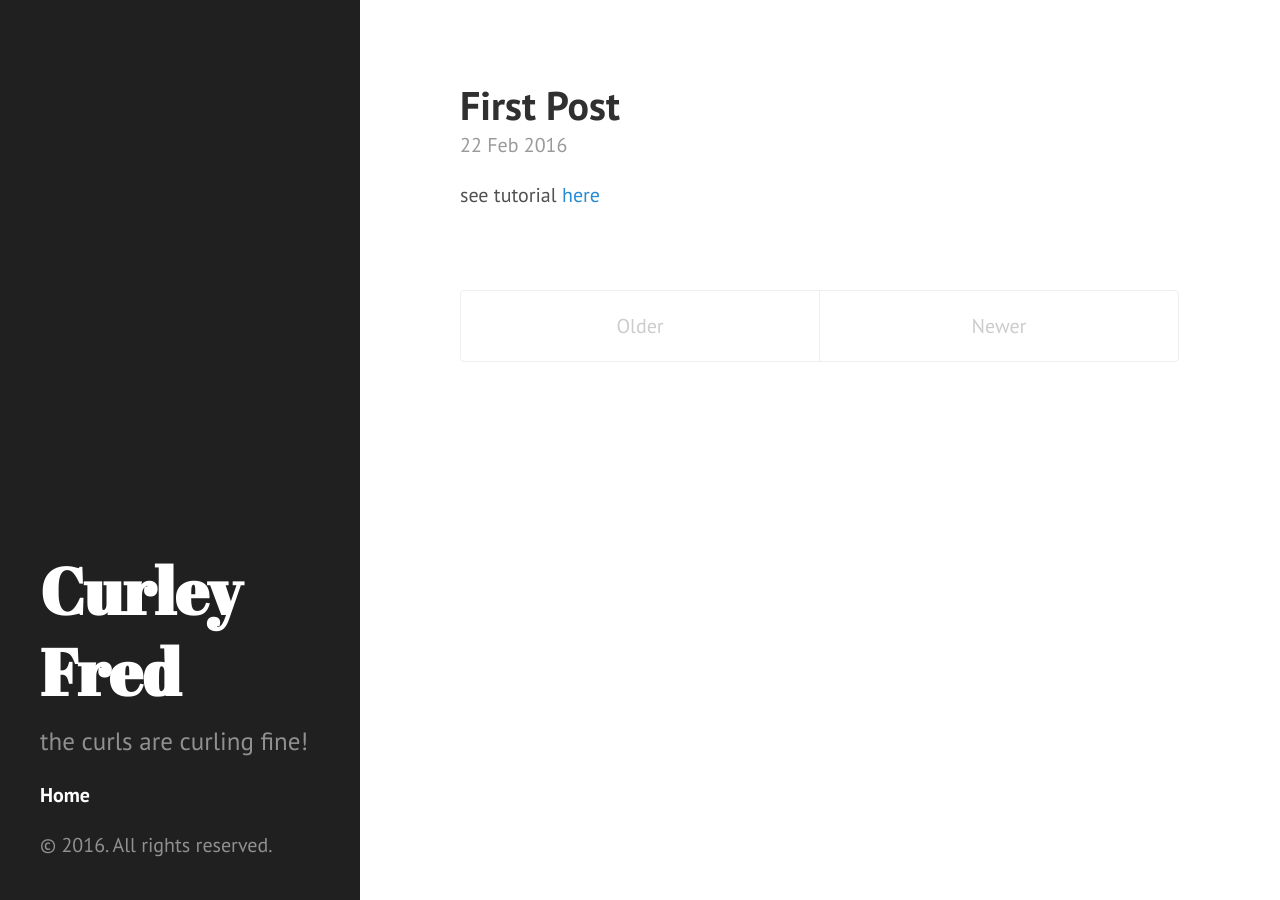
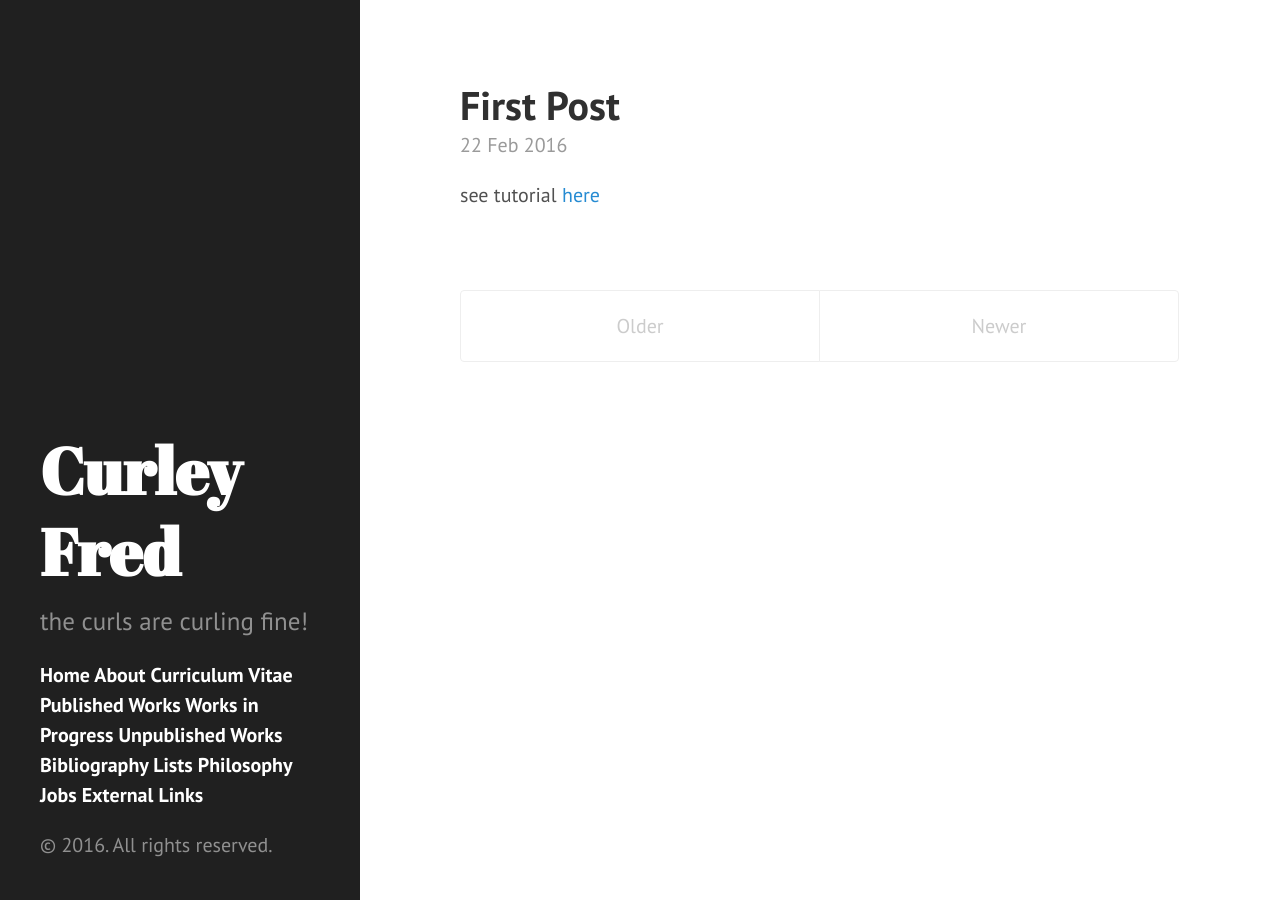
Before and after one commit to ffsattarov/ffsattarov.github.io, a Jekyll site: the page built from index.html, in a window 1280 px wide. Built offline with Jekyll 4.4.1, drawn with Linux system fonts in a browser that asks for light colours; the list of posts is cut into pages by our own code.

Commit message:
Update sidebar.html

```diff
--- a/_includes/sidebar.html
+++ b/_includes/sidebar.html
@@ -8,6 +8,14 @@
     <ul class="sidebar-nav">
       <li class="sidebar-nav-item{% if page.title == "Home" %} active{% endif %}">
         <a href="/">Home</a>
+        <a href="/">About</a>
+        <a href="/curriculum-vitae">Curriculum Vitae</a>
+        <a href="/published-works">Published Works</a>
+        <a href="/works-in-progress">Works in Progress</a>
+        <a href="/unpublished-works">Unpublished Works</a>
+        <a href="/bibliography-lists">Bibliography Lists</a>
+        <a href="/philosophy-jobs">Philosophy Jobs</a>
+        <a href="/external-links">External Links</a>
       </li>
 
       {% comment %}
```
